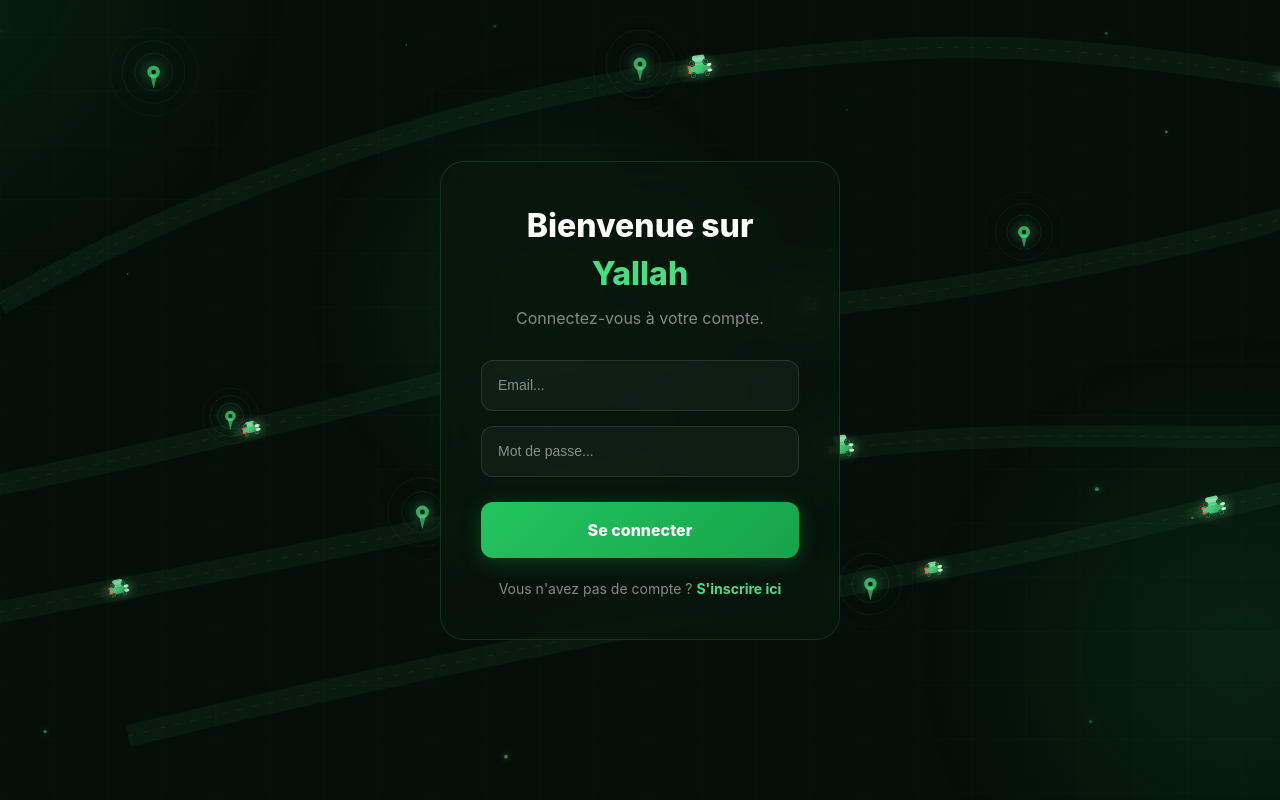
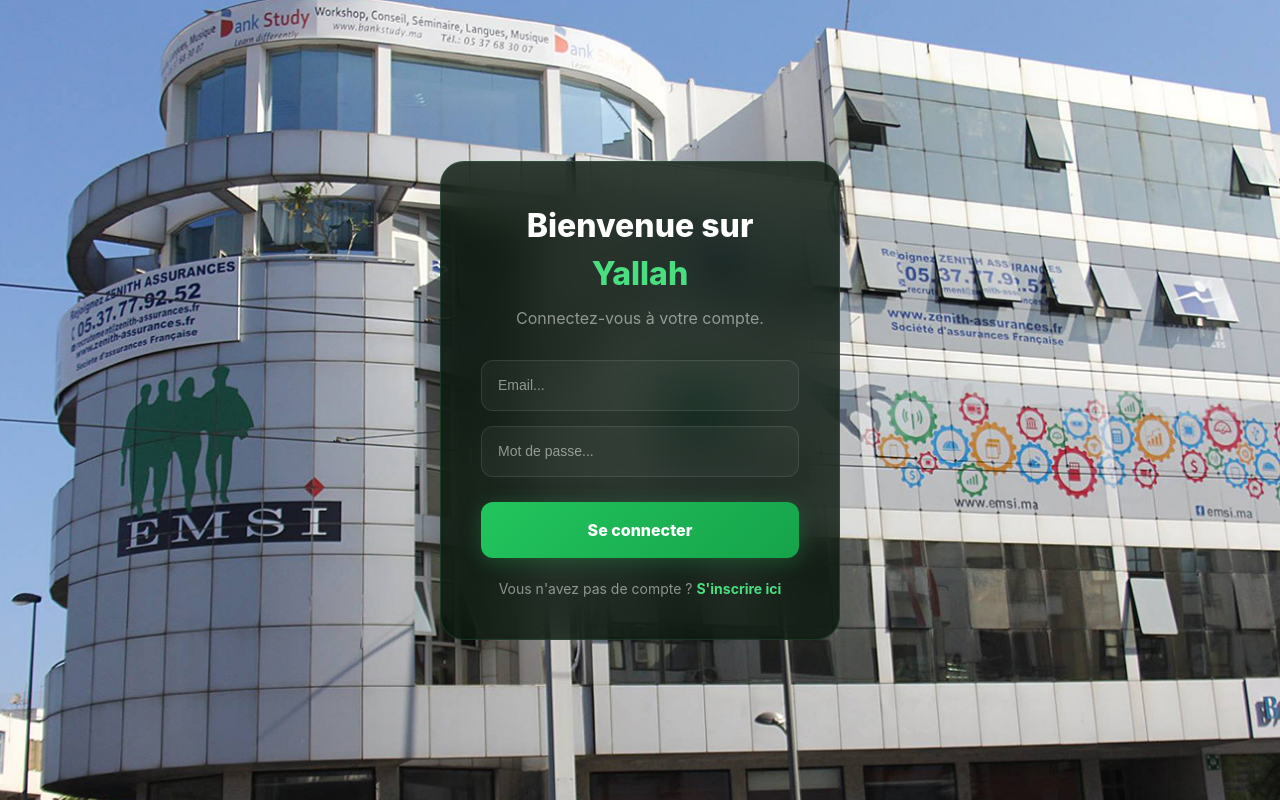
Before and after one commit to ELMOHAMMADY-YOUSSEF/YallahEmsi_front, a React (Vite) app: page / in a window 1280 px wide. Built offline with nearby package versions, Linux system fonts and the light colour scheme.

Commit message:
add ville

```diff
--- a/src/components/AnimatedBackground.jsx
+++ b/src/components/AnimatedBackground.jsx
@@ -1,197 +1,28 @@
-import { useEffect, useRef } from "react";
+import { useLocation } from "react-router-dom";
+import backgroundemsi from "../assets/images/background_emsi.jpg";
+// JIB TSWIRA DYAL INSCRIPTION HNA 👇 (T2akked mn s-smiya dyal l-fichier)
+import backgroundInscription from "../assets/images/background_emsi.webp";
 
 export default function AnimatedBackground() {
-  const canvasRef = useRef(null);
+  const location = useLocation();
 
-  useEffect(() => {
-    const c = canvasRef.current;
-    const ctx = c.getContext("2d");
-    let animId, frame = 0;
-    let W, H;
+  // KAN-CHOUFOU WACH 7NA F PAGE INSCRIPTION
+  const isInscriptionPage = location.pathname === "/inscription";
 
-    const resize = () => { W = c.width = window.innerWidth; H = c.height = window.innerHeight; };
-    resize();
-    window.addEventListener("resize", resize);
-
-    // Routes bezier
-    const ROUTES = [
-      { segs: [[.0,.38,.18,.22,.42,.08,.72,.06],[.72,.06,.88,.05,1.05,.12,1.05,.1]] },
-      { segs: [[-.05,.62,.2,.55,.45,.42,.65,.38],[.65,.38,.82,.35,1.0,.28,1.05,.25]] },
-      { segs: [[-.05,.78,.15,.72,.38,.65,.58,.58],[.58,.58,.78,.52,.92,.56,1.05,.54]] },
-      { segs: [[.1,.92,.28,.85,.5,.78,.7,.72],[.7,.72,.85,.68,.95,.63,1.05,.6]] },
-    ];
-
-    function bezier(p, t) {
-      const [x0,y0,x1,y1,x2,y2,x3,y3] = p, mt = 1-t;
-      return {
-        x: (mt*mt*mt*x0+3*mt*mt*t*x1+3*mt*t*t*x2+t*t*t*x3)*W,
-        y: (mt*mt*mt*y0+3*mt*mt*t*y1+3*mt*t*t*y2+t*t*t*y3)*H,
-      };
-    }
-    function bezierAngle(p, t) {
-      const a = bezier(p, Math.max(0,t-.005)), b = bezier(p, Math.min(1,t+.005));
-      return Math.atan2(b.y-a.y, b.x-a.x);
-    }
-    function routePos(route, t) {
-      const total = route.segs.length;
-      const si = Math.min(Math.floor(t*total), total-1);
-      const lt = t*total - si;
-      return { pos: bezier(route.segs[si], lt), angle: bezierAngle(route.segs[si], lt) };
-    }
-
-    const CARS = [
-      { ri:0, t:.0,  speed:.0012, len:22, w:10, style:'suv'   },
-      { ri:0, t:.55, speed:.0009, len:18, w:8,  style:'sedan' },
-      { ri:1, t:.15, speed:.001,  len:20, w:9,  style:'sedan' },
-      { ri:1, t:.7,  speed:.0014, len:16, w:7,  style:'mini'  },
-      { ri:2, t:.3,  speed:.0008, len:24, w:10, style:'suv'   },
-      { ri:2, t:.75, speed:.0011, len:18, w:8,  style:'sedan' },
-      { ri:3, t:.1,  speed:.0013, len:16, w:7,  style:'mini'  },
-      { ri:3, t:.6,  speed:.0007, len:22, w:9,  style:'suv'   },
-    ];
-
-    function drawCar(x, y, angle, car, alpha) {
-      ctx.save();
-      ctx.translate(x, y); ctx.rotate(angle); ctx.globalAlpha = alpha;
-      const L = car.len, HW = car.w;
-
-      // Trail
-      const tr = ctx.createLinearGradient(-L*1.5,0,0,0);
-      tr.addColorStop(0,'rgba(74,222,128,0)'); tr.addColorStop(1,'rgba(74,222,128,0.18)');
-      ctx.fillStyle = tr;
-      ctx.beginPath(); ctx.ellipse(-L*.8,0,L*.8,HW*.6,0,0,Math.PI*2); ctx.fill();
-
-      ctx.shadowColor = 'rgba(74,222,128,0.6)'; ctx.shadowBlur = 12;
-      const bg = ctx.createLinearGradient(-L/2,-HW,L/2,HW);
-      bg.addColorStop(0,'rgba(100,240,150,0.95)');
-      bg.addColorStop(.5,'rgba(74,222,128,0.9)');
-      bg.addColorStop(1,'rgba(30,140,70,0.85)');
-      ctx.fillStyle = bg;
-      ctx.beginPath(); ctx.roundRect(-L/2,-HW/2,L,HW,HW*.35); ctx.fill();
-      ctx.shadowBlur = 0;
-
-      const roofH = car.style==='suv'?HW*.85:car.style==='mini'?HW*.6:HW*.75;
-      const rg = ctx.createLinearGradient(0,-HW,0,0);
-      rg.addColorStop(0,'rgba(140,255,180,0.9)'); rg.addColorStop(1,'rgba(74,222,128,0.7)');
-      ctx.fillStyle = rg;
-      ctx.beginPath(); ctx.roundRect(-L*.28,-HW/2-roofH,L*.58,roofH+1,HW*.25); ctx.fill();
-
-      ctx.fillStyle = 'rgba(200,255,230,0.35)';
-      ctx.beginPath(); ctx.roundRect(-L*.24,-HW/2-roofH+2,L*.5,roofH*.55,2); ctx.fill();
-
-      [L*.32,-L*.32].forEach(wx => [-HW/2-1,HW/2+1].forEach(wy => {
-        ctx.fillStyle='#050e08'; ctx.beginPath(); ctx.arc(wx,wy,HW*.32,0,Math.PI*2); ctx.fill();
-        ctx.strokeStyle='rgba(74,222,128,0.5)'; ctx.lineWidth=1;
-        ctx.beginPath(); ctx.arc(wx,wy,HW*.22,0,Math.PI*2); ctx.stroke();
-        ctx.strokeStyle='rgba(74,222,128,0.3)'; ctx.lineWidth=.8;
-        for(let s=0;s<3;s++){const a=s*Math.PI*2/3;ctx.beginPath();ctx.moveTo(wx,wy);ctx.lineTo(wx+Math.cos(a)*HW*.2,wy+Math.sin(a)*HW*.2);ctx.stroke();}
-      }));
-
-      ctx.shadowColor='rgba(200,255,200,0.9)'; ctx.shadowBlur=10;
-      ctx.fillStyle='rgba(220,255,220,0.95)';
-      [-HW*.28,HW*.28].forEach(hy=>{ctx.beginPath();ctx.ellipse(L/2-1,hy,2.5,1.5,0,0,Math.PI*2);ctx.fill();});
-      ctx.shadowColor='rgba(255,50,50,0.8)'; ctx.shadowBlur=8;
-      ctx.fillStyle='rgba(255,80,80,0.9)';
-      [-HW*.28,HW*.28].forEach(hy=>{ctx.beginPath();ctx.ellipse(-L/2+1,hy,2,1.2,0,0,Math.PI*2);ctx.fill();});
-      ctx.shadowBlur=0; ctx.globalAlpha=1; ctx.restore();
-    }
-
-    const PINS = [
-      {rx:.12,ry:.09,phase:0},{rx:.5,ry:.08,phase:1.2},
-      {rx:.8,ry:.29,phase:2.1},{rx:.33,ry:.64,phase:.7},
-      {rx:.68,ry:.73,phase:1.8},{rx:.18,ry:.52,phase:3.0},
-    ];
-
-    function drawPin(px, py, phase) {
-      const pulse = (Math.sin(frame*.04+phase)+1)/2;
-      const r = 5 + pulse*1.5;
-      ctx.save(); ctx.translate(px, py);
-      for(let i=3;i>=1;i--){
-        const rr=r+i*14*(0.4+pulse*.6);
-        ctx.globalAlpha=Math.max(0,(0.18-i*.04)*(1-pulse*.4));
-        ctx.strokeStyle='rgb(74,222,128)'; ctx.lineWidth=1;
-        ctx.beginPath(); ctx.arc(0,0,rr,0,Math.PI*2); ctx.stroke();
-      }
-      ctx.globalAlpha=.7; ctx.fillStyle='rgb(74,222,128)';
-      ctx.shadowColor='rgba(74,222,128,0.8)'; ctx.shadowBlur=14;
-      ctx.beginPath(); ctx.arc(0,0,r,0,Math.PI*2); ctx.fill();
-      ctx.shadowBlur=0; ctx.fillStyle='#050e08'; ctx.globalAlpha=.9;
-      ctx.beginPath(); ctx.arc(0,0,r*.38,0,Math.PI*2); ctx.fill();
-      ctx.globalAlpha=.6; ctx.fillStyle='rgb(74,222,128)';
-      ctx.beginPath(); ctx.moveTo(-r*.55,r*.5); ctx.lineTo(0,r+8+pulse*3); ctx.lineTo(r*.55,r*.5); ctx.fill();
-      ctx.globalAlpha=1; ctx.restore();
-    }
-
-    function drawRoutes() {
-      ROUTES.forEach(route => {
-        route.segs.forEach(seg => {
-          const [x0,y0,x1,y1,x2,y2,x3,y3] = seg;
-          ctx.beginPath(); ctx.moveTo(x0*W,y0*H);
-          ctx.bezierCurveTo(x1*W,y1*H,x2*W,y2*H,x3*W,y3*H);
-          ctx.setLineDash([6,10]); ctx.strokeStyle='rgba(74,222,128,0.08)'; ctx.lineWidth=1; ctx.stroke();
-          ctx.setLineDash([]); ctx.strokeStyle='rgba(74,222,128,0.05)'; ctx.lineWidth=22; ctx.stroke();
-        });
-      });
-    }
-
-    const ORBS = [
-      {x:-.1,y:-.15,r:420,speed:.00018,phase:0},
-      {x:.9,y:.85,r:320,speed:.00014,phase:2.1},
-      {x:.5,y:.4,r:240,speed:.0002,phase:4.2},
-    ];
-    function drawOrbs() {
-      ORBS.forEach(orb => {
-        const ox=(orb.x+Math.sin(frame*orb.speed+orb.phase)*.08)*W;
-        const oy=(orb.y+Math.cos(frame*orb.speed*1.3+orb.phase)*.06)*H;
-        const g=ctx.createRadialGradient(ox,oy,0,ox,oy,orb.r);
-        g.addColorStop(0,'rgba(22,163,74,0.14)'); g.addColorStop(1,'rgba(22,163,74,0)');
-        ctx.fillStyle=g; ctx.beginPath(); ctx.arc(ox,oy,orb.r,0,Math.PI*2); ctx.fill();
-      });
-    }
-
-    function drawGrid() {
-      const sz=54, offY=(frame*.6)%sz;
-      ctx.strokeStyle='rgba(74,222,128,0.04)'; ctx.lineWidth=.8;
-      for(let x=0;x<W+sz;x+=sz){ctx.beginPath();ctx.moveTo(x,0);ctx.lineTo(x,H);ctx.stroke();}
-      for(let y=-sz+offY;y<H+sz;y+=sz){ctx.beginPath();ctx.moveTo(0,y);ctx.lineTo(W,y);ctx.stroke();}
-    }
-
-    const SPARKS = Array.from({length:18},()=>({
-      x:Math.random(),y:Math.random(),
-      vx:(Math.random()-.5)*.0003,vy:(Math.random()-.5)*.0003,
-      r:Math.random()*1.5+.5,phase:Math.random()*Math.PI*2,
-    }));
-    function drawSparks() {
-      SPARKS.forEach(s=>{
-        s.x+=s.vx; s.y+=s.vy;
-        if(s.x<0)s.x=1; if(s.x>1)s.x=0; if(s.y<0)s.y=1; if(s.y>1)s.y=0;
-        ctx.globalAlpha=.3+Math.sin(frame*.05+s.phase)*.25;
-        ctx.fillStyle='rgb(74,222,128)'; ctx.shadowColor='rgba(74,222,128,0.8)'; ctx.shadowBlur=6;
-        ctx.beginPath(); ctx.arc(s.x*W,s.y*H,s.r,0,Math.PI*2); ctx.fill();
-        ctx.shadowBlur=0; ctx.globalAlpha=1;
-      });
-    }
-
-    function draw() {
-      ctx.clearRect(0,0,W,H);
-      drawOrbs(); drawGrid(); drawRoutes(); drawSparks();
-      CARS.forEach(car=>{
-        car.t += car.speed; if(car.t>1)car.t=0;
-        const {pos,angle} = routePos(ROUTES[car.ri], car.t);
-        const fade = Math.min(car.t*8,1)*Math.min((1-car.t)*8,1);
-        drawCar(pos.x,pos.y,angle,car,fade*.9);
-      });
-      PINS.forEach(p=>drawPin(p.rx*W,p.ry*H,p.phase));
-      frame++; animId = requestAnimationFrame(draw);
-    }
-    draw();
-
-    return () => { cancelAnimationFrame(animId); window.removeEventListener("resize",resize); };
-  }, []);
+  // KAN-KHTAROU T-TSWIRA 3LA 7SAB L-PAGE
+  const currentBackground = isInscriptionPage ? backgroundInscription : backgroundemsi;
 
   return (
-    <div style={{ position:"fixed", inset:0, zIndex:0, background:"#050e08" }}>
-      <canvas ref={canvasRef} style={{ position:"absolute", inset:0, width:"100%", height:"100%" }} />
-    </div>
+    <div style={{
+      position: "fixed",
+      inset: 0,
+      zIndex: 0,
+      backgroundColor: "#050e08",
+      backgroundImage: `url(${currentBackground})`,
+      backgroundSize: "cover",
+      backgroundPosition: "center",
+      backgroundRepeat: "no-repeat",
+      transition: "background-image 0.5s ease-in-out" // Zedt lik hadi bach t-tswira tbddel b-chwiya w b-anaka ✨
+    }} />
   );
 }
```
